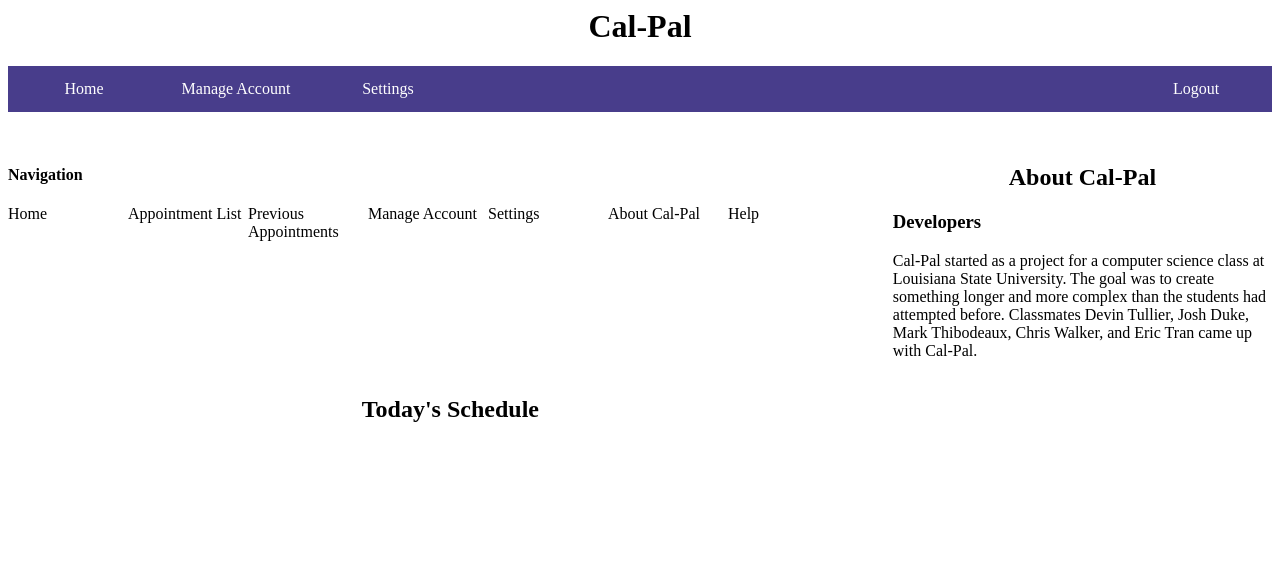
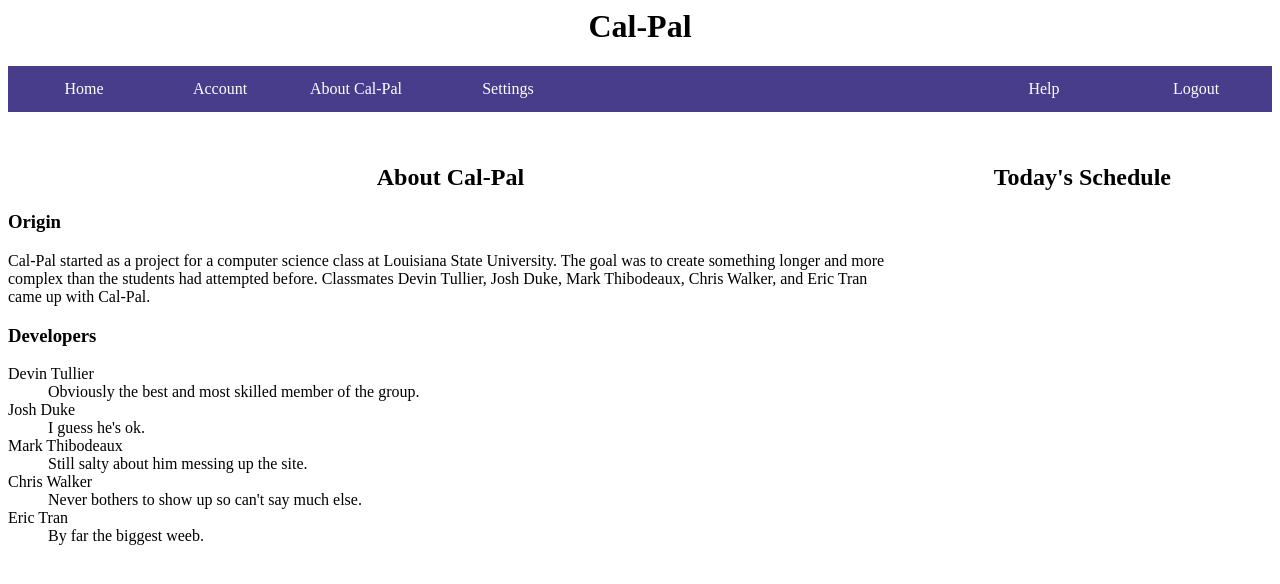
Before and after one commit to dm2yea/Cal-pal, a plain HTML site: page Code/About Cal-Pal.html in a window 1280 px wide. Drawn offline with Linux system fonts and the light colour scheme.

Commit message:
Update About Cal-Pal.html

```diff
--- a/Code/About Cal-Pal.html
+++ b/Code/About Cal-Pal.html
@@ -4,38 +4,46 @@
         <meta charset="utf-8">
         <link rel="stylesheet" href="Cal-Pal style.css">
         <title>About Cal-Pal</title>
-        <script src="tabs.js"></script>
+        <script src="dropdown.js"></script>
     </head>
     <body>
         <h1>Cal-Pal</h1>
         <nav>
             <ul class="topbar">
                 <li><a class="top" href="Cal-Pal%20homepage.html">Home</a></li>
-                <li><a class="top" href="manage%20account.html">Manage Account</a></li>
+                <li style="float: right"><a class="top" href="../index.html">Logout</a></li>
+                <li style="float: right"><a class="top" href="help.html">Help</a></li>
+                <div class="dropdown">
+                <button class="dropbtn" onclick="myFunction()">Account</button>
+                <div class="dropdown-content" id="dropDown">
+                    <a class="top" href="appointment%20list.html">Appointment List</a>
+                    <a class="top" href="previous%20appointments.html">Previous Appointments</a>
+                    <a class="top" href="manage%20account.html">Manage Account</a>
+                </div>
+                </div>
+                <li><a class="top" href="About%20Cal-Pal.html">About Cal-Pal</a></li>
                 <li><a class="top" href="settings.html">Settings</a></li>
-                <li style="float: right"><a class="top" href="../index.html">Logout</a></li>
             </ul>
         </nav>
-            <nav class="Navigation">
-                <div class="column1">
-                <h4>Navigation</h4>
-                    <ul class="sidebar">
-                        <li><a href="Cal-Pal%20homepage.html">Home</a></li>
-                        <li><a href="appointment%20list.html">Appointment List</a></li>
-                        <li><a href="previous%20appointments.html">Previous Appointments</a></li>
-                        <li><a href="manage%20account.html">Manage Account</a></li>
-                        <li><a href="settings.html">Settings</a></li>
-                        <li><a href="About%20Cal-Pal.html">About Cal-Pal</a></li>
-                        <li><a href="help.html">Help</a></li>
-                    </ul>
-                </div>
-            </nav>
+        <div class="column1">
+            <h2>About Cal-Pal</h2>
+            <h3>Origin</h3>
+                <p>Cal-Pal started as a project for a computer science class at Louisiana State University. The goal was to create something longer and more complex than the students had attempted before. Classmates Devin Tullier, Josh Duke, Mark Thibodeaux, Chris Walker, and Eric Tran came up with Cal-Pal. </p>
+            <h3>Developers</h3>
+            <dl>
+                <dt>Devin Tullier</dt>
+                    <dd>Obviously the best and most skilled member of the group.</dd>
+                <dt>Josh Duke</dt>
+                    <dd>I guess he's ok.</dd>
+                <dt>Mark Thibodeaux</dt>
+                    <dd>Still salty about him messing up the site.</dd>
+                <dt>Chris Walker</dt>
+                    <dd>Never bothers to show up so can't say much else.</dd>
+                <dt>Eric Tran</dt>
+                    <dd>By far the biggest weeb.</dd>
+            </dl>
+        </div>
         <div class="column2">
-            <h2>About Cal-Pal</h2>
-            <h3>Developers</h3>
-                <p>Cal-Pal started as a project for a computer science class at Louisiana State University. The goal was to create something longer and more complex than the students had attempted before. Classmates Devin Tullier, Josh Duke, Mark Thibodeaux, Chris Walker, and Eric Tran came up with Cal-Pal. </p>
-        </div>
-        <div class="column1">
                 <h2>Today's Schedule</h2>
             </div>
     </body>
```
